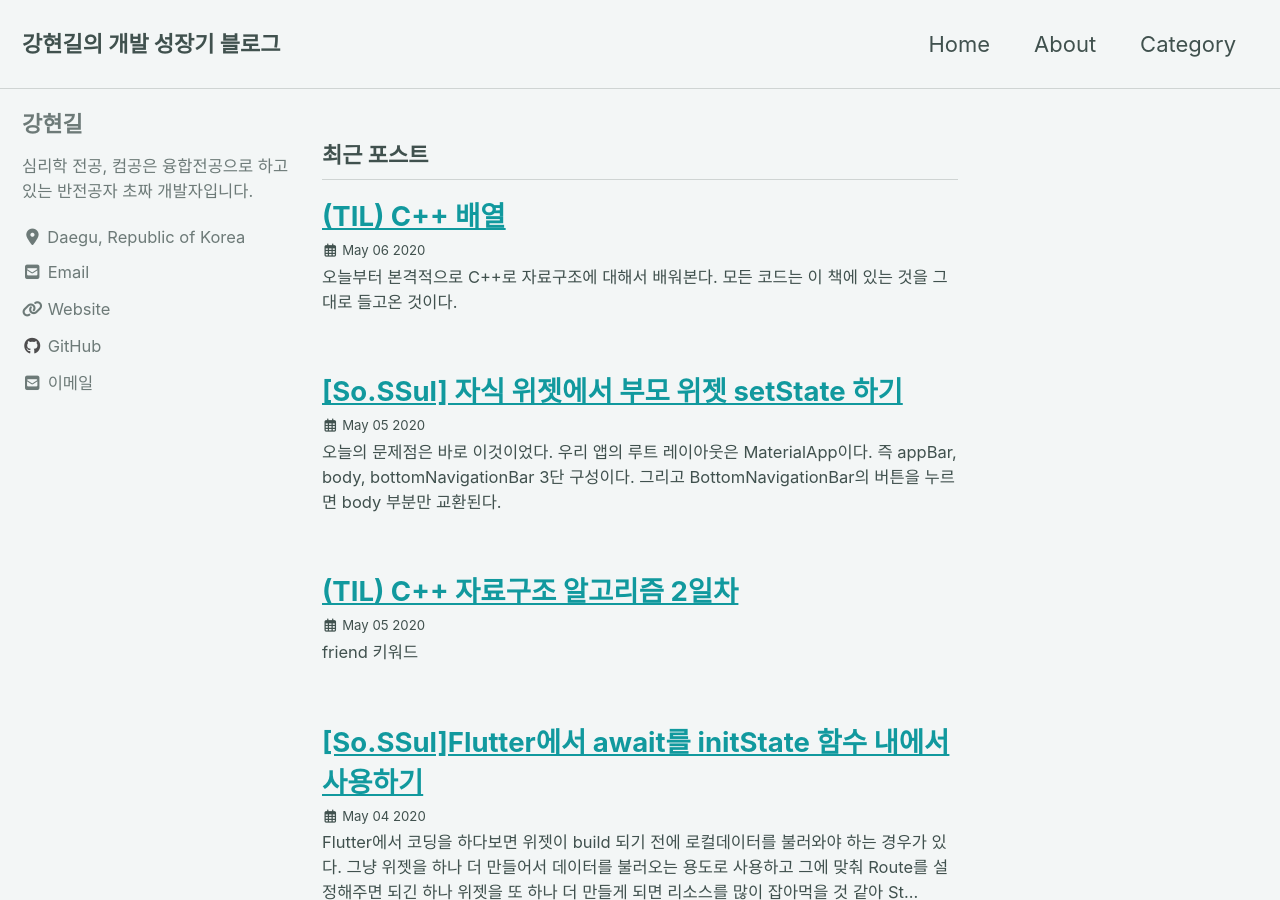
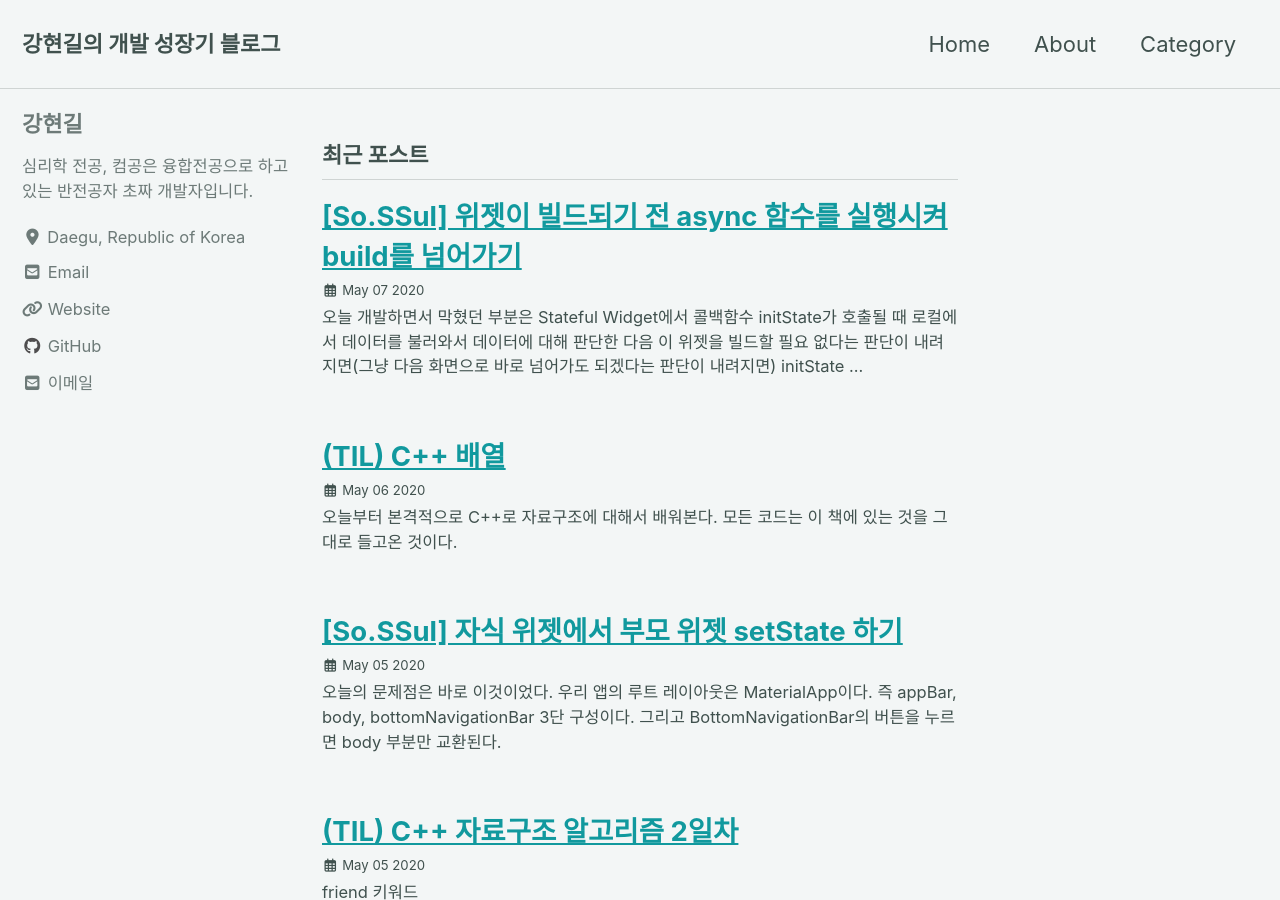
Before and after one commit to nammunsik/tksuns12.github.io, a Jekyll site: the page built from index.html, in a window 1280 px wide and 900 px high. Built offline with Jekyll 4.4.1, drawn with Linux system fonts in a browser that asks for light colours; cached includes are drawn as plain includes; nearby versions of some CDN libraries; the list of posts is cut into pages by our own code; some of the changed text lies outside the part shown.

Commit message:
포스팅

```diff
--- /dev/null
+++ b/_posts/2020-05-07-first-post.md
@@ -0,0 +1,22 @@
+---
+title: "[So.SSul] 위젯이 빌드되기 전 async 함수를 실행시켜 build를 넘어가기"
+last_modified_at: 2020-05-07T19:57:25-05:00
+category:
+    - Project
+tags:
+    - Project
+    - flutter
+---
+
+오늘 개발하면서 막혔던 부분은 **Stateful Widget**에서 콜백함수 **initState**가 호출될 때 로컬에서 데이터를 불러와서 데이터에 대해 판단한 다음 이 위젯을 빌드할 필요 없다는 판단이 내려지면(그냥 다음 화면으로 바로 넘어가도 되겠다는 판단이 내려지면) **initState** 자체에서 **Navigator**를 이용하여 바로 다음 위젯으로 넘어가게 하려고 하면서 생긴 문제다.
+
+[이 글](https://tksuns12.github.io/project/second-post/)에서의 문제와 다른 점은 이 글에서는 그래도 **build** 함수가 실행된 후에 **Navigator**가 실행되었다는 점이다.
+
+어쨌든 새로 발생한 이 문제를 해결하기 위해서 두 가지 방법을 혼용하였다.
+
+1. **initState** 내에서 실행될 비동기 함수를 미리 async modifier를 병기하여 구현한다. 이 함수 내에서 **SharedPreference**를 사용하여 로컬 데이터를 불러 오면 된다. 그리고 **Navigator**도 이 함수 안에서 실행하면 된다.
+
+2. 로컬에서 불러온 데이터를 저장할 변수를 클래스의(이 경우에는 Stateful Widget) 멤버 변수로 선언하지 않고 함수의 지역 변수로 선언하였다.
+3. 그리고 마지막으로 **initState** 함수의 body에 위에서 구현한 함수를 호출하면 끝이다.
+
+우리 앱은 Native Splash 화면이 있고 그와 똑같이 생긴 가짜 Splash가 있다. 이 가짜 Splash 화면의 initState에서 로그인 정보와 앱 첫 실행 여부를 불러와 튜토리얼 화면을 보여주든지 바로 로그인 하여 메인화면으로 넘어가든지 하는 분기를 구현한다.
```
Also changed, not shown: _posts/2020-05-04-second-post.md (+1 -1 lines).
